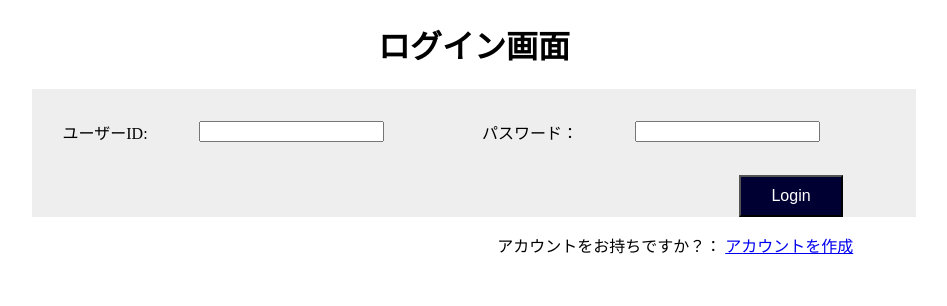
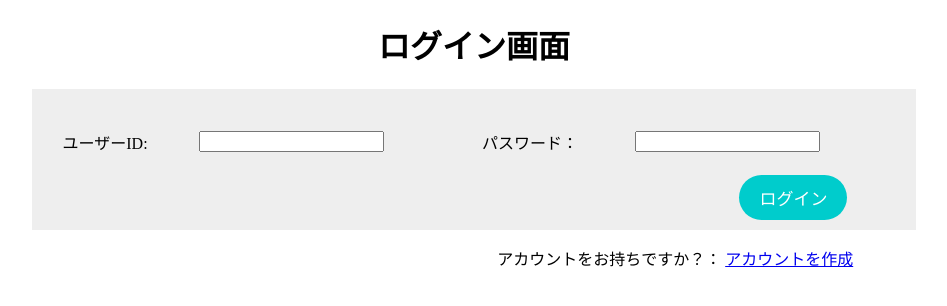
Before and after one commit to jack-app/meidaisai2022_team4, a Django app: page / in a window 1280 px wide. Shown: the top 306 px of the page, without its empty margins (166-1113 px from the left). Run offline with Django 3.2, Linux system fonts and the light colour scheme.

Commit message:
CSSを調整

```diff
--- a/account/views.py
+++ b/account/views.py
@@ -12,6 +12,7 @@ from django.contrib.auth.decorators import login_required
 #ログイン
 def Login(request):
     # POST
+
     if request.method == 'POST':
         # フォーム入力のユーザーID・パスワード取得
         ID = request.POST.get('userid')
@@ -19,6 +20,7 @@ def Login(request):
 
         # Djangoの認証機能
         user = authenticate(username=ID, password=Pass)
+
 
         # ユーザー認証
         if user:
@@ -30,13 +32,13 @@ def Login(request):
                 return HttpResponseRedirect(reverse('home'))
             else:
                 # アカウント利用不可
-                return HttpResponse("アカウントが有効ではありません")
+                return render(request, 'account/login.html', context={"error_message": "アカウントが有効ではありません"})
         # ユーザー認証失敗
         else:
-            return HttpResponse("ログインIDまたはパスワードが間違っています")
+            return render(request, 'account/login.html', context={"error_message": "ログインIDまたはパスワードが間違っています"})
     # GET
     else:
-        return render(request, 'account/login.html')
+        return render(request, 'account/login.html', )
 
 
 #ログアウト
--- a/static/account/style.css
+++ b/static/account/style.css
@@ -15,19 +15,28 @@ h1{
 
   table.reg_form{
     width: 100%;
-    border-spacing: 10px 30px;
+    border-spacing: 10px 20px;
     padding-left:20px;
   }
 
   .btn{
       color: #fff;
-      background-color: #000033;
-      font-size: 1.0em;
-      padding: 10px 30px;
+      background-color: #00cccc;
+      font-size: 17px;
+      padding: 10px 20px;
+      margin-bottom: 10px;
       margin-left: 80%;
+      border-radius: 100vh;
+      border: none;
   }
 
   .btn:hover{
     color: #fff;
-    background: #000099;
+    background: #40e0d0;
   }
+
+  .error_message {
+    color: #ff3300;
+    font-size: 18px;
+    padding: 10px 30px;
+  }
--- a/templates/account/login.html
+++ b/templates/account/login.html
@@ -10,11 +10,14 @@
 <body>
 <h1>ログイン画面</h1>
 
+
 <div class="reg">
   <form method="post" action="{% url 'Login' %}">
     {% csrf_token %}
 
+
     <table class="reg_form">
+      <div class="error_message">{{ error_message }}</div>
       <tr>
       <td><label for="userid">ユーザーID:</label></td>
       <td><input type="text" name="userid"></td>
@@ -23,7 +26,7 @@
       </tr>
     </table>
 
-    <input type="submit" class="btn" value="Login">
+    <input type="submit" class="btn" value="ログイン">
  </form>
 </div>
    <p class="message">アカウントをお持ちですか？：
```
Lines whose indentation alone changed are shown as unchanged.
